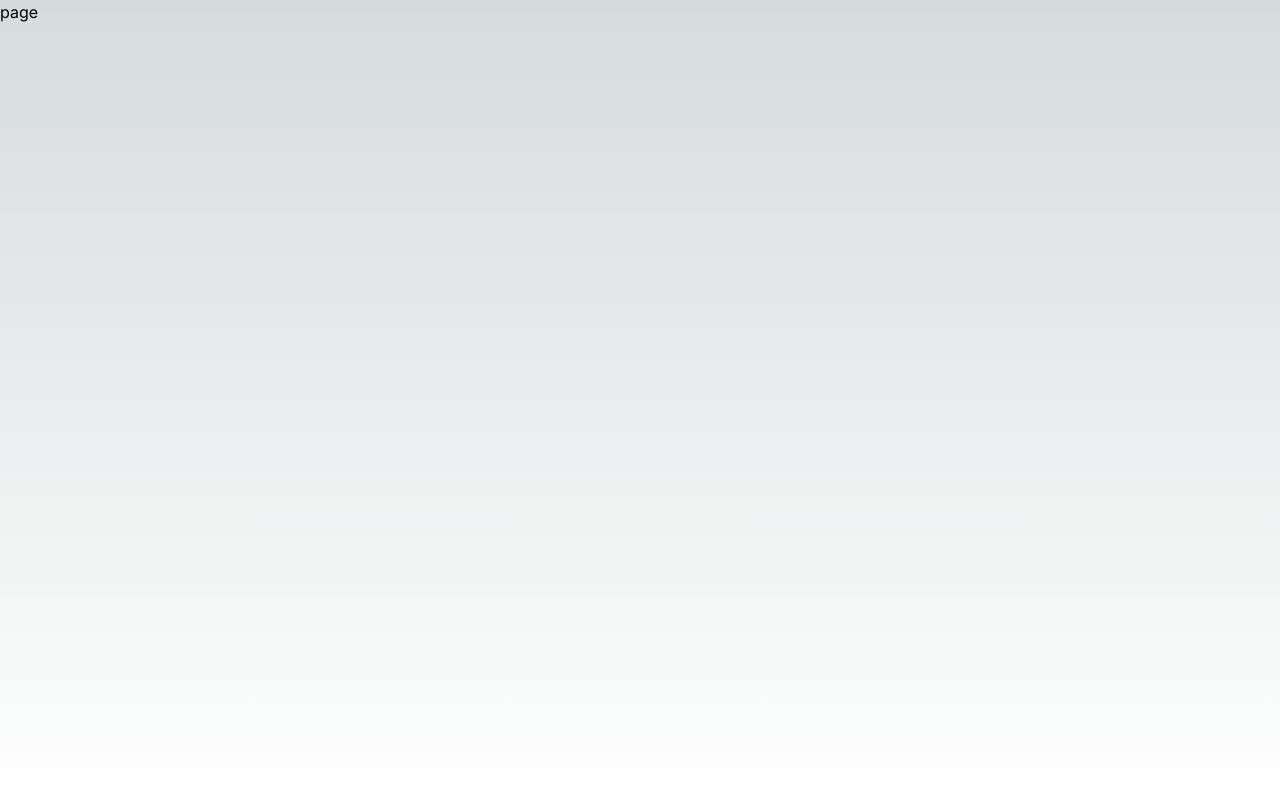
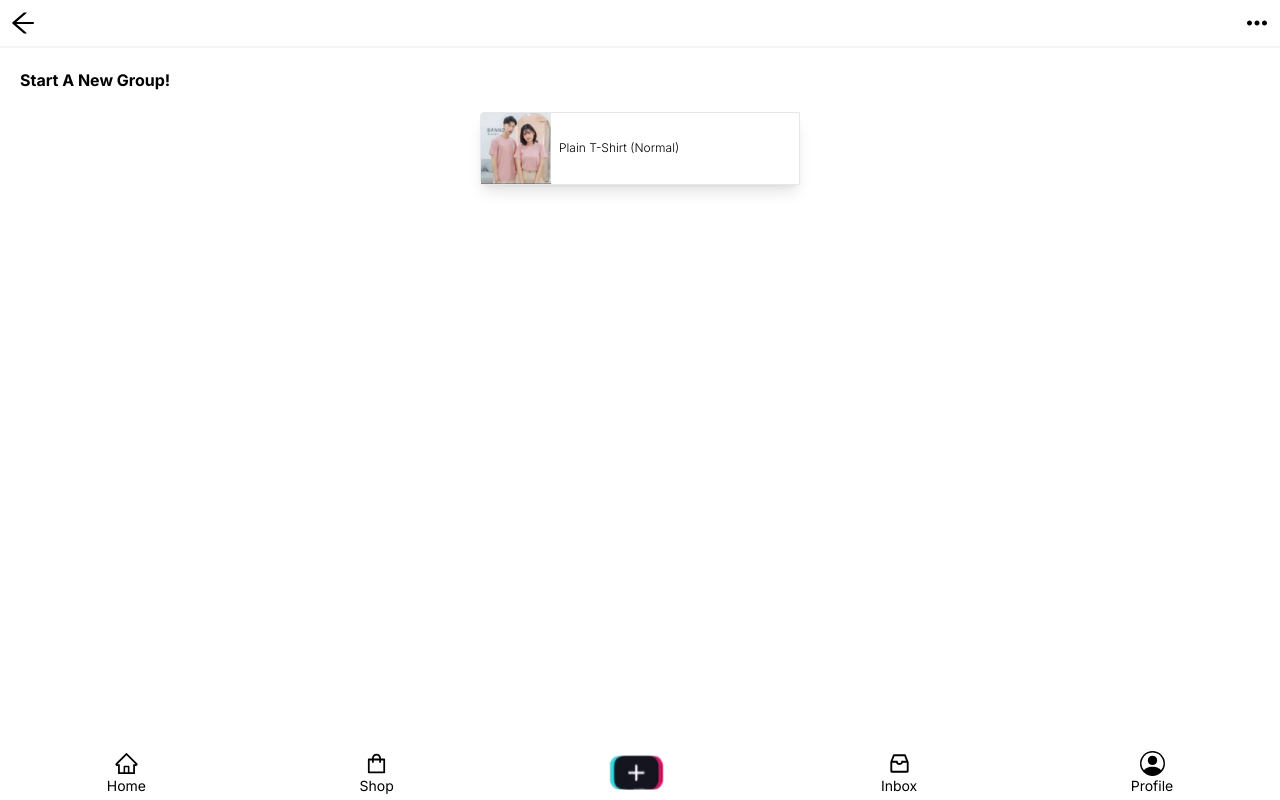
Before and after one commit to rivenbryan/tiktok-hack, a Next.js app: page /groupBuyMainPage/create in a window 1280 px wide. Built offline with nearby package versions, Linux system fonts and the light colour scheme.

Commit message:
added header

```diff
--- a/src/app/components/Container.tsx
+++ b/src/app/components/Container.tsx
@@ -8,7 +8,7 @@ type Props = {
 
 export default function Container({ children }: Props) {
   return (
-    <div className="flex flex-col h-screen bg-white ">
+    <div className="flex flex-col h-screen  bg-white ">
       <TiktokMobileHeader />
       <div className="flex-grow overflow-scroll">{children}</div>
       <TiktokMobileFooter />
--- a/src/app/groupBuyMainPage/create/page.tsx
+++ b/src/app/groupBuyMainPage/create/page.tsx
@@ -1,9 +1,23 @@
-import React from 'react'
+import Container from "@/app/components/Container";
+import Image from "next/image";
+import React from "react";
 
-type Props = {}
+type Props = {};
 
 export default function page({}: Props) {
   return (
-    <div>page</div>
-  )
+    <Container>
+      <div className="flex m-5  ">
+        <h1 className="font-bold">Start A New Group!</h1>
+      </div>
+      <div className="flex justify-center">
+        <div className="flex w-80 border order-gray-300 rounded-l shadow-lg ">
+          <Image src="/product.png" height={70} width={70} alt={""} />
+          <div className="flex items-center">
+            <h1 className="font-light text-xs pl-2">Plain T-Shirt (Normal)</h1>
+          </div>
+        </div>
+      </div>
+    </Container>
+  );
 }
```
